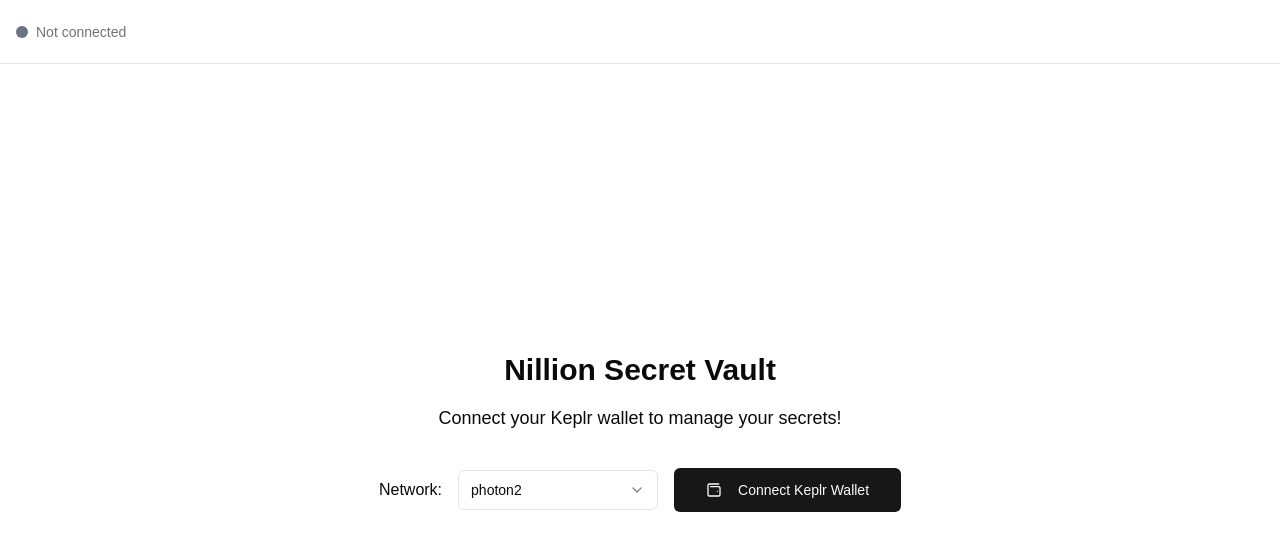
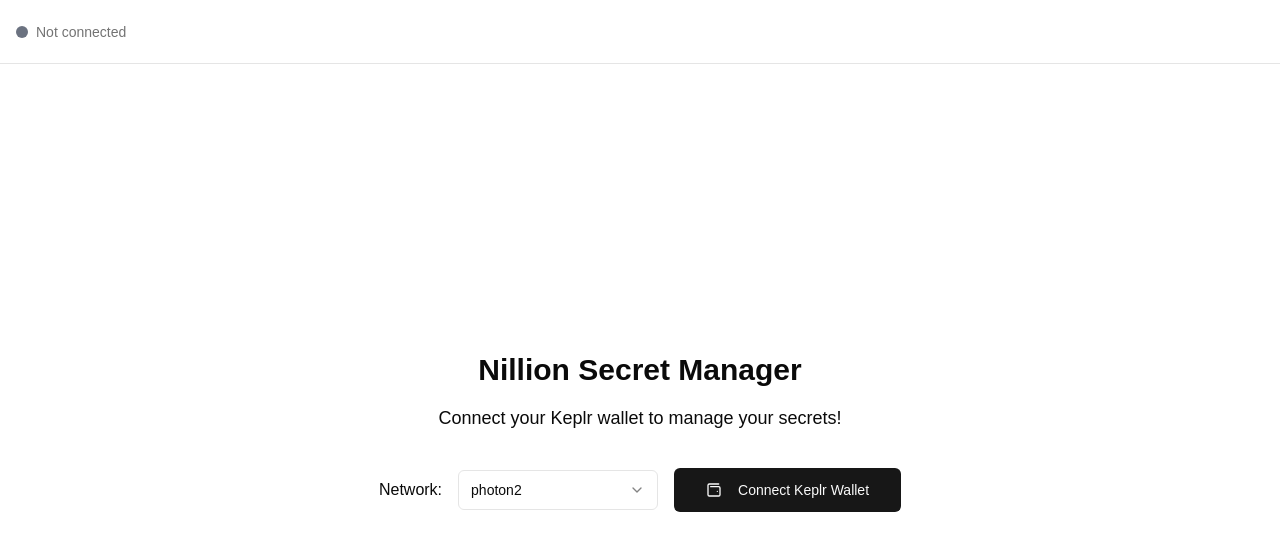
Before and after one commit to a3s7p/secret-manager, a Next.js app: page / in a window 1280 px wide. Shown: the top 550 px of the page. Built offline with nearby package versions, Linux system fonts and the light colour scheme.

Commit message:
rename to secret manager

```diff
--- a/app/layout.tsx
+++ b/app/layout.tsx
@@ -3,8 +3,8 @@
 import { Toaster } from "@/components/ui/toaster";
 
 export const metadata: Metadata = {
-  title: "Nillion Secret Vault",
-  description: "App to store secrets on Nillion",
+  title: "Nillion Secret Manager",
+  description: "App to store and manage secrets on Nillion",
 };
 
 export default function RootLayout({
--- a/app/page.tsx
+++ b/app/page.tsx
@@ -36,7 +36,7 @@
     try {
       if (!window.keplr) {
         setLoginError(
-          "You do not seem to have Keplr Wallet installed. This is required for the Secret Vault to work.",
+          "You do not seem to have Keplr Wallet installed. This is required for the Secret Manager to work.",
         );
         return;
       }
@@ -156,7 +156,7 @@
             <>
               <div className="flex flex-col items-center justify-center h-full my-auto">
                 <h1 className="text-3xl font-bold mb-4">
-                  Nillion Secret Vault
+                  Nillion Secret Manager
                 </h1>
                 <p className="text-lg text-center max-w-md mb-4">
                   Connect your Keplr wallet to manage your secrets!
--- a/package.json
+++ b/package.json
@@ -1,5 +1,5 @@
 {
-  "name": "nillion-secret-vault",
+  "name": "nillion-secret-manager",
   "version": "0.1.0",
   "private": true,
   "scripts": {
```
Also changed, not shown: 1 other file (tests, documents, lock files or other folders).
